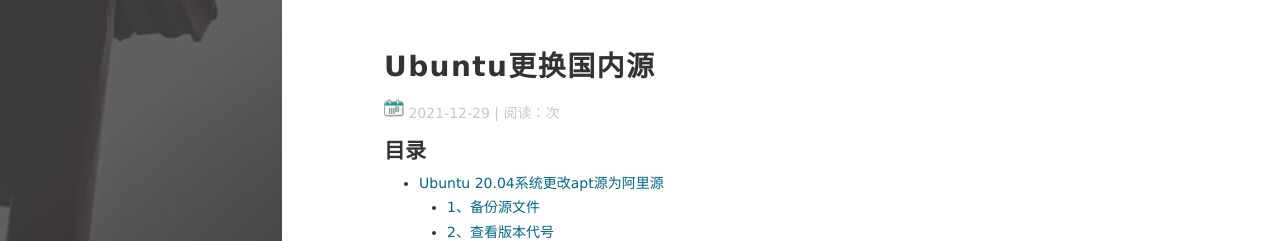
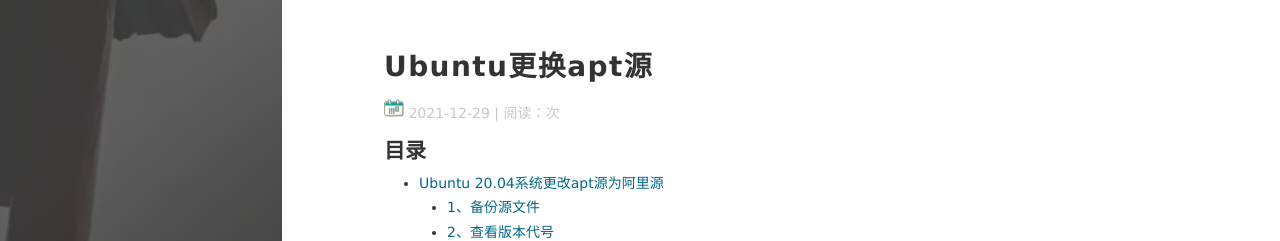
Before and after one commit to geray-zsg/geray-zsg.github.io, a Jekyll site: the page built from _posts/2021-12-29-Ubuntu更换国内源.md, in a window 1280 px wide and 900 px high. Shown: the top 241 px of the window. Built offline with Jekyll 4.4.1, drawn with Linux system fonts in a browser that asks for light colours; nearby versions of some CDN libraries; our own code applies the rules of GitHub Pages for plain Markdown files; comment, search, counter and statistics services are not loaded; part of the change alters nothing that is shown.

Commit message:
Update 2021-12-29-Ubuntu更换国内源.md

```diff
--- a/_posts/2021-12-29-Ubuntu更换国内源.md
+++ b/_posts/2021-12-29-Ubuntu更换国内源.md
@@ -1,3 +1,10 @@
+---
+layout: post
+title: "Ubuntu更换apt源"
+description: "分享"
+tag: Ubuntu
+---
+
 # Ubuntu 20.04系统更改apt源为阿里源
 
 以阿里源为例
```
